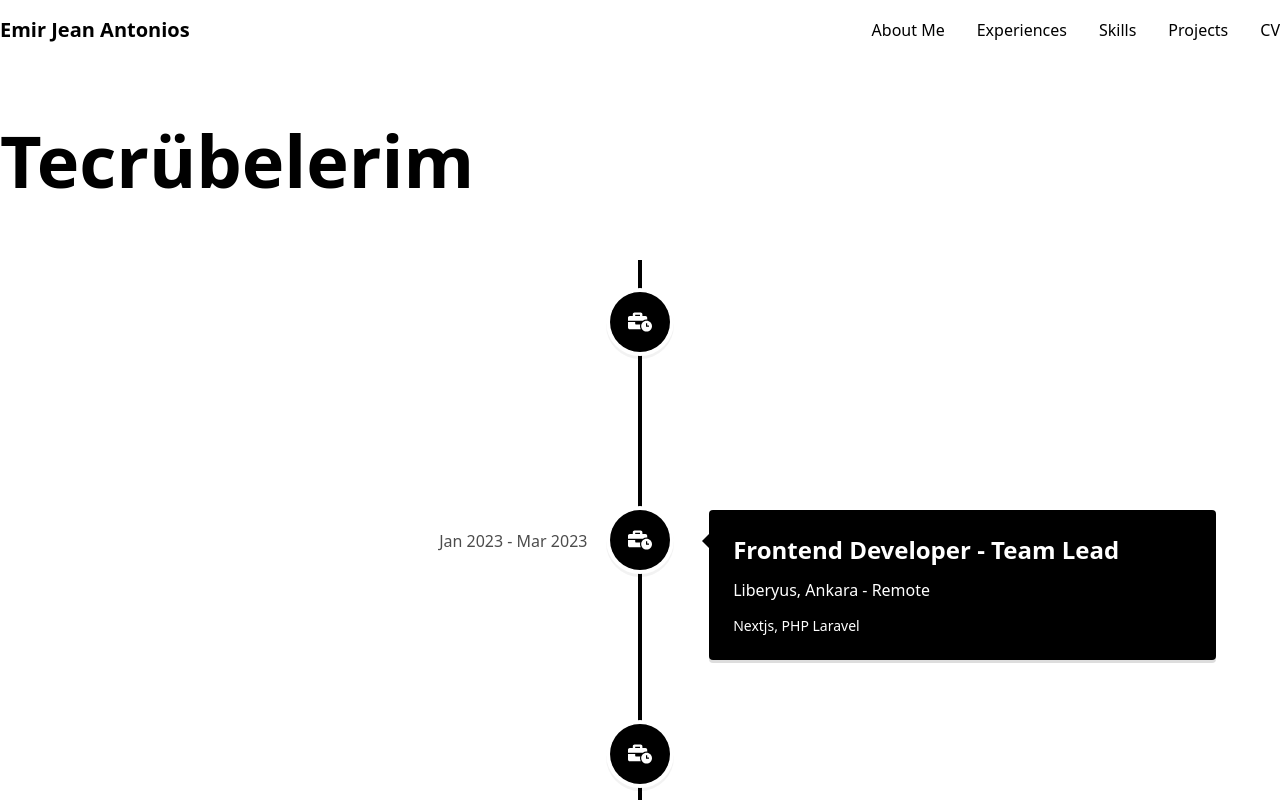
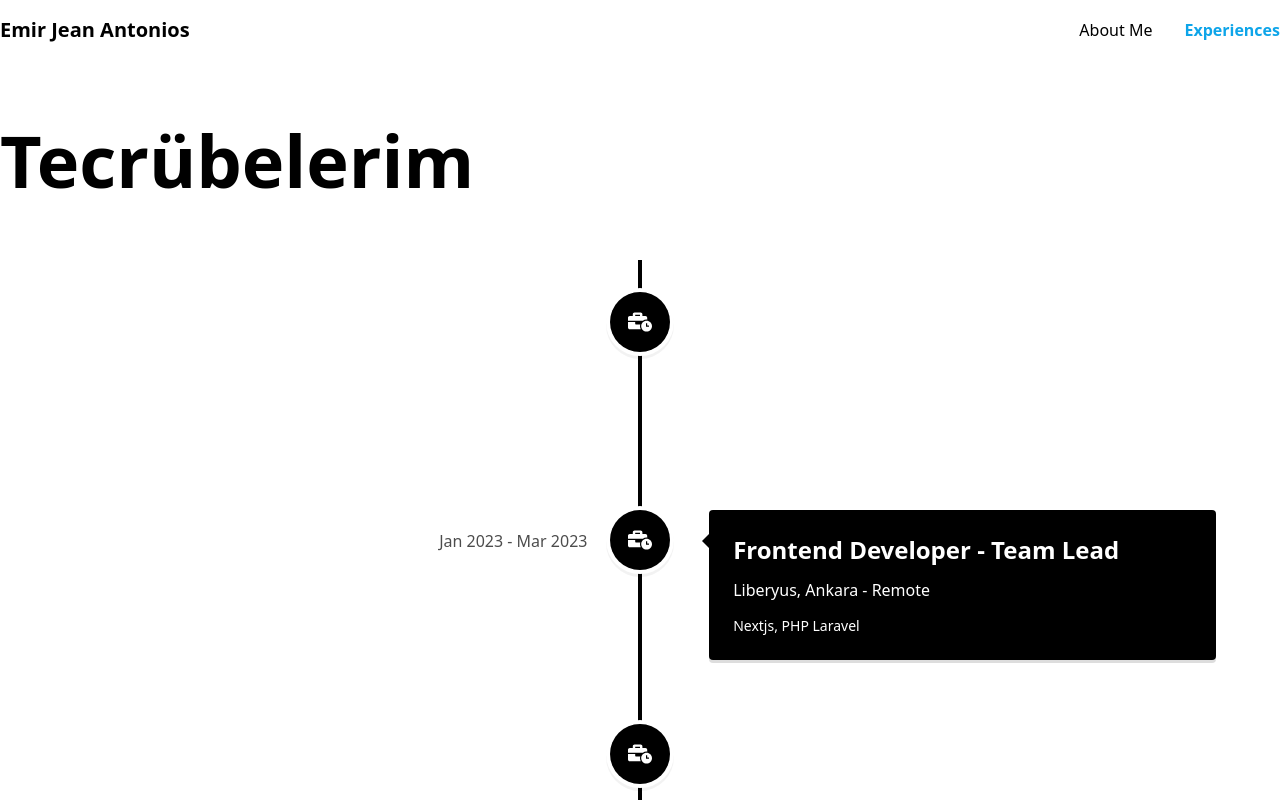
Before and after one commit to EmirJeanAntonios/portfolio, a Next.js app: page /experiences in a window 1280 px wide. Shown: the top 800 px of the page. Built offline with nearby package versions, Linux system fonts and the light colour scheme.

Commit message:
feature: added active link

```diff
--- a/components/Header/index.tsx
+++ b/components/Header/index.tsx
@@ -1,9 +1,30 @@
+"use client";
 import Link from "next/link";
-import { FunctionComponent } from "react";
+import { usePathname } from "next/navigation";
+import { FunctionComponent, useMemo } from "react";
 
 interface HeaderProps {}
 
+interface IRoute {
+  name: string;
+  href: string;
+}
+
+//TODO: get this from backend
+const routes: Array<IRoute> = [
+  {
+    name: "About Me",
+    href: "/about-me",
+  },
+  {
+    name: "Experiences",
+    href: "/experiences",
+  },
+];
+
 const Header: FunctionComponent<HeaderProps> = () => {
+  const pathname = usePathname();
+
   return (
     <header className="container mx-auto flex justify-between items-center">
       <Link href={"/"}>
@@ -11,17 +32,11 @@
       </Link>
       <div>
         <ul className="flex gap-8">
-          <li>
-            <Link href={"about-me"}>About Me</Link>
-          </li>
-          <li>
-            <Link href={"experiences"}>Experiences</Link>
-          </li>
-          <li>
-            Skills
-          </li>
-          <li>Projects</li>
-          <li>CV</li>
+          {routes.map((route) => (
+            <li key={route.name}>
+              <Link  href={route.href} className={pathname === route.href ? "font-bold text-sky-500 transition" : ""}>{route.name}</Link>
+            </li>
+          ))}
         </ul>
       </div>
     </header>
--- a/components/Tag/index.tsx
+++ b/components/Tag/index.tsx
@@ -1,7 +1,7 @@
 import { FunctionComponent } from "react";
 
 interface TagProps {
-  children?: React.ReactNode | string;
+  children?: React.ReactNode;
 }
 
 const Tag: FunctionComponent<TagProps> = ({ children }) => {
```
